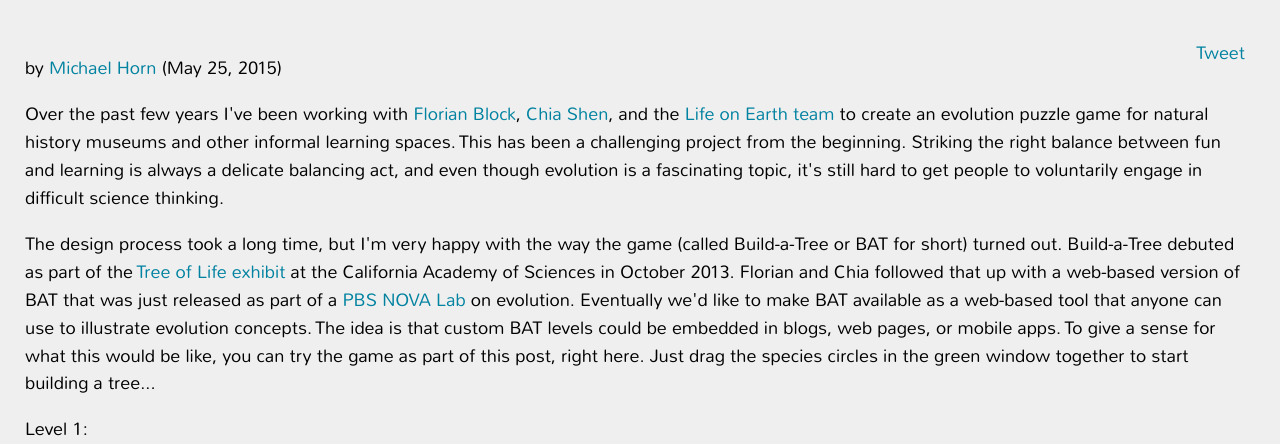
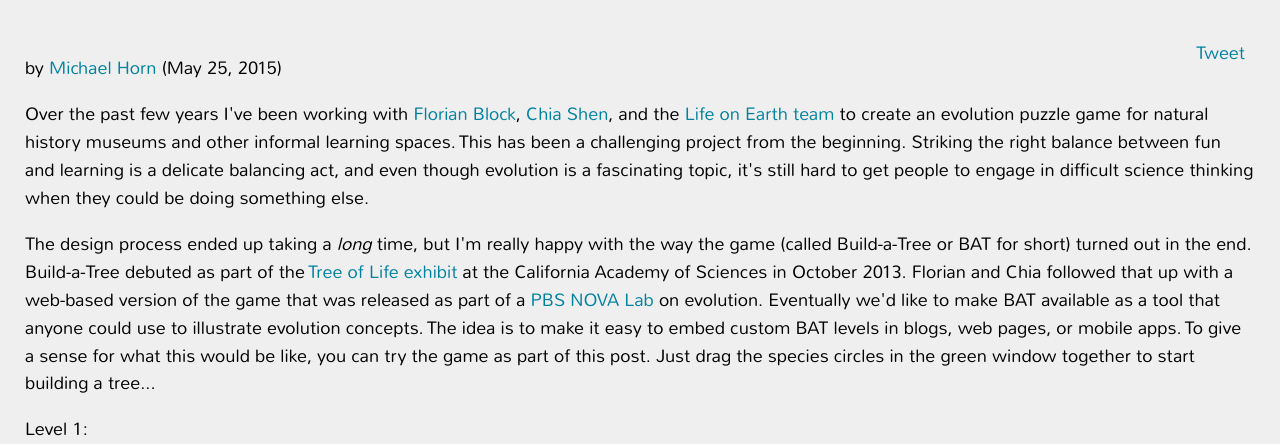
Before and after one commit to TIDAL-Lab/TIDALWeb, a Django app: template tidalweb/templates/blog/bat.html in a window 1280 px wide. Shown: the part 226-670 px from the top of the page. Run offline with Django 3.2, Linux system fonts and the light colour scheme; the template is opened without the code that fills it, so the values that code supplies are empty; some libraries are stand-ins or nearby versions; some web fonts are replaced.

Commit message:
underline A tags in print view; finished bat blog post

```diff
--- a/tidalweb/static/css/tidal-blog-print.css
+++ b/tidalweb/static/css/tidal-blog-print.css
@@ -33,3 +33,7 @@ header { display: none; }
 nav { display: none; }
 #splash { display: none; }
 #social-media-bar { display: none; }
+
+.content a {
+  text-decoration: underline;
+}
--- a/tidalweb/templates/blog/bat.html
+++ b/tidalweb/templates/blog/bat.html
@@ -22,27 +22,26 @@
 
     This has been a challenging project from the beginning.
 
-    Striking the right balance between fun and learning is always a delicate balancing act,
-
-    and even though evolution is a fascinating topic, it's still hard to get people to voluntarily engage in difficult
-    science thinking.
+    Striking the right balance between fun and learning is a delicate balancing act, and even though evolution is a
+    fascinating topic, it's still hard to get people to engage in difficult science thinking when they could be
+    doing something else.
   </p>
 
   <p>
-    The design process took a long time, but I'm very happy with the way the game (called Build-a-Tree or BAT for short)
-    turned out.
+    The design process ended up taking a <i>long</i> time, but I'm really happy with the way the game
+    (called Build-a-Tree or BAT for short) turned out in the end.
 
     Build-a-Tree debuted as part of the <a href="https://vimeo.com/51581735" target="_blank">Tree of Life exhibit</a> at the
     California Academy of Sciences in October 2013.
 
-    Florian and Chia followed that up with a web-based version of BAT that was just released as part of a
+    Florian and Chia followed that up with a web-based version of the game that was released as part of a
     <a href="http://www.pbs.org/wgbh/nova/labs/lab/evolution/" target="_blank">PBS NOVA Lab</a> on evolution.
 
-    Eventually we'd like to make BAT available as a web-based tool that anyone can use to illustrate evolution concepts.
+    Eventually we'd like to make BAT available as a tool that anyone could use to illustrate evolution concepts.
 
-    The idea is that custom BAT levels could be embedded in blogs, web pages, or mobile apps.
+    The idea is to make it easy to embed custom BAT levels in blogs, web pages, or mobile apps.
 
-    To give a sense for what this would be like, you can try the game as part of this post, right here.
+    To give a sense for what this would be like, you can try the game as part of this post.
 
     Just drag the species circles in the green window together to start building a tree...
   </p>
@@ -180,7 +179,7 @@
   you and the banana you ate for breakfast also share a distant, distant ancestor.
 
   The difference is that unlike your grandparent, this ancestor was a primoridal Eukaryotic organisms that carried
-  genetic information that is still shared by all plants and animals hundreds of millions of years later.
+  genetic information that is still shared by all plants and animals to this day.
   </p>
   <p>
   The second big idea is that there are <b>key evolutionary landmarks</b> that define
@@ -190,13 +189,13 @@
   One of my favorite examples is the <i>amniotic egg sac</i> that made it possible for the common ancestors of modern-day
   birds, mammals, and reptiles to lay eggs away from water and colonize newly accessible inland habitats.
 
-  Amphibians don't have this trait, which means that they have to return to the water in order to lay eggs and reproduce.
+  Amphibians don't have this trait, which means that they have to return to the water to lay eggs and reproduce.
   </p>
   <p>
   <img src="{% static 'images/blog/bat-figure1.png' %}" style="width: 45%; float: right; margin: 0 50px;" alt="a phylgenetic tree showing the relationships of spiders, butterflies, birds, dinosaurs, bats, and giraffes.">
   The last big idea relates to something called <b>tree-thinking skills</b>.
 
-  One of the most important representations of modern biology are called <i>cladograms</i> or <i>phylogenetic trees</i>.
+  One of the most important representations of modern biology is called a <i>cladogram</i> or a <i>phylogenetic tree</i>.
 
   These diagrams depict hypothesized relationships and traits of organisms,genes, or even proteins.
 
@@ -214,9 +213,9 @@
   </p>
 
   <p>
-  We had lots of other learning goals that were more factual in nature. For example, it might be nice if visitors learned
-  that lizards and humans are more closely related than than lizards and frogs. But this kind of factual knowledge is less
-  important to us than the big-picture conceptual goals that support a deeper understanding of evolution.
+  We had lots of other learning goals that were more factual in nature. For example, it would be nice if people learned
+  that lizards and humans are more closely related than than lizards and frogs. But this kind of factual knowledge was less
+  important than big-picture concepts that support a deeper understanding of evolution.
   </p>
 
   <h2>Design Principles</h2>
@@ -224,76 +223,72 @@
   To get at these learning objectives, our design was guided by a number of design principles mostly taken from research
   on learning, games, and museums.
 
-  One of the most important ideas for us is called <i>intrinsic integration</i>.
+  One of the most important concepts is called <i>intrinsic integration</i>.
 
-  This term was originally proposed by Yasmin Kafai and then elaborated on by Habgood &amp; Ainsorth in an
+  This concept was originally proposed by Yasmin Kafai and then elaborated on by Habgood &amp; Ainsorth in an
   influential <a href="http://dl.acm.org/citation.cfm?id=2215096">paper</a> in the Journal of the Learning Sciences.
 
-  Intrinsic integration is meant to contrast the edutainment movement of the 1990s in which game-like elements
-  and incentives were set up to motivate people to do something that they would otherwise be less interested in.
+  Intrinsic integration is meant to contrast with the edutainment movement of the 1990s in which game-like elements
+  and incentives were used to motivate kids to do educational activities that they would otherwise be less interested in.
 
-  In other words, in the case of gamified learning environments, you're not trying to make learning fun as much
-  as you're tying to make it more palatable.
+  In other words, it's not about making learning fun as much as it's about making it more palatable.
 
-  The difference with intrinsic integration is that the goal is not to use games as <i>extrinsic</i> motivators.
-
-  Instead you're trying more tightly integrate games and learning in three ways:
+  The difference with intrinsic integration is that you're trying to tightly integrate game play with
+  the target learning objectives. This has some important implications.
   </p>
 
   <p>
-  First and most important, games should be fun. This doesn't mean that they have to be easy (in fact quite the
-  opposite). But games shouldn't feel like drudge work or homework (unless your homework happens to be fun).
+  First and most important, games should be fun. This doesn't mean that they have to be easy, but they shouldn't
+  feel like drudge work.
   My friend <a href="http://www.snowdaylearninglab.org/">Nathan Holbert</a> thinks a lot about the fun factor in his
   dissertation reasearch with Uri Wilensky.
-  </p>
+  This also means that the fun parts of the game should be the same as the learning parts, which is what the word
+  <i>integration</i> refers to.
 
-  <p>
-  Second, the fun parts of the game should be the same as the learning parts. This is what the word <i>integration</i> refers to.
+  You want the most exciting and interesting bits of the game to be where players are engaging with your
+  learning objectives.
 
-  You want the most exciting and interesting aspects of the game to be the part where players are engaging with your
-  learning objectives.
-  </p>
-
-  <p>
   Lastly, the core mechanics of the game should involve the manipulation of external representations of the learning content.
-  This last part is jargony, but for us it just means that you play the game by building phylogenetic trees. These trees
-  are the same kinds of representations that real scientists use to describe evolutionary relationships in their research.
+  This last part is jargony, but for us it just means that you play the game by building phylogenetic trees. And, importantly,
+  these trees are similar to those used by real scientists use to describe evolutionary relationships.
   </p>
 
   <p>
   There was one other really important goal for us. Because we had initially designed BAT as a museum exhibit, the first 30
-  seconds of visitors' experience with the game is crucial. Sue Allen, who was writing about exhibit design at the Exploratorium in
-  San Francisco, called this principle <i>immediate apprehendability</i>.
+  seconds of visitors' experience with the game is crucial. Sue Allen, who was writing about exhibit design at the
+  Exploratorium in San Francisco, called this principle <i>immediate apprehendability</i>.
 
-  The same idea has also been referred to as <i>early assured success</i> by people at the Minnesota Science Museum.
+  The same idea has also been referred to as <i>early assured success</i> by the Science Museum of Minnesota.
 
   I just call this the 30-second rule. If visitors can't figure out what's going on with your exhibit in the first 30 seconds,
   they're going to walk away and find something else to do. This doesn't mean that they have to understand everything about
   the exhibit from top to bottom, but they at least need to get how they're supposed to play the game and get some positive
-  reinforcement around their actions. Scott Snibbe and Hayes Raffle have a great paper from the CHI conference in 2009 called
-  Social Immersive Media that discusses these design principles in more detail.
+  reinforcement around their actions. Scott Snibbe and Hayes Raffle have a great
+  <a href="http://static1.squarespace.com/static/54617fbbe4b0e09964383d07/t/547e2406e4b0d4a9ddc31822/1417552902537/2009SocialImmersive_CHI.pdf">paper</a>
+  from the CHI 2009 conference called Social Immersive Media that digs into some of they ways you can go about doing this.
   </p>
 
-<h2>First Iteration</h2>
+<h2>First Version</h2>
 <p>
-<img src="{% static 'images/blog/bat-figure3.png' %}" alt="Visitor holding times" style="width: 45%; float: right;">
 I started work on the design and programming for the first version of BAT in late 2010. For this first pass, I was preoccupied
 with playfulness and simplicity. To build trees, all you had to do was drag species tokens together on the touch screen.
 
 The order in which tokens were assembled would determine how the tree appeared.
 
-So, for example, if I dragged bats and birds together first, followed by humans, I would get the tree on the left side.
+So, for example, if you dragged bats and birds together first, followed by humans, you would get the tree shown below.
 
-But, if I dragged humans and bats together first, I would get the tree on the right.
+But, if you dragged humans and bats together first, you would get a different tree with humans and bats sharing a more
+recent common ancestor.
 
-If the tree you created was correct, it would appear white, and you would earn stars.
+If the tree you created was "incorrect", the tree would appear greyed out.
+But if it was correct, it would appear white, and you would earn stars.
 
-If it was incorrect, the tree would appear greyed out.
-
-With this design, the tree just appeared automatically with traits drawn in place, and there was no animated flow from the bottom
-of the tree to the top of the tree that you get with the current design.
+With this design, the tree structure just appeared automatically with traits drawn in place.
 </p>
-<img src="{% static 'images/blog/bat-figure4.png' %}" alt="Screenshot from the first iteration of BAT" style="width: 45%; float: right;">
+<div style="width: 100%; text-align: center;">
+<img src="{% static 'images/blog/bat-figure3.png' %}" alt="BAT Version 1 play" style="height: 3in;">
+<img src="{% static 'images/blog/bat-figure4.png' %}" alt="BAT Version 1 screenshot" style="height: 3in;">
+</div>
 <p>
 In some ways this first version of BAT seemed successful. Over the summer of 2011, we observed 188 visitors at the
 Harvard Museum of Natural History.
@@ -301,17 +296,19 @@ Harvard Museum of Natural History.
 Based on our observations, visitors generally seemed engaged, they were reasonably good at figuring out the game mechanics
 in a short amount of time, and lots of people stuck around to try to finish all seven levels that we offered.
 
-This shows the distribution of holding times.
+They even talked about evolution, although maybe not in the depth that we were hoping for.
 
 Around 70% of the visitors stuck around for at least a minute, and 28% longer than four minutes, which about what you want for an
 interactive museum exhibit.
 
-Shorter than that is an indication that people are struggling to figure out what they're supposed to do or that
+Shorter than that is an indication that people are struggling to figure out what they're supposed to do or worse that
 the activity is too shallow.
 
 Longer than that, and you risk causing a backup in the flow of visitors or distracting people from all of the other
 amazing things to see and do at the museum.
+<!--
 <img src="{% static 'images/blog/bat-htimes2.png' %}" alt="Visitor holding times" style="width: 45%; float: right;">
+-->
 </p>
 
 <p>
@@ -319,64 +316,147 @@ The multi-touch tabletop also seemed to provide decent support for collaboration
 
 Visitors worked together and crowded around all sides of the table, collaborating in ways both expected and unexpected.
 
-They even talked about evolution, although maybe not in the depth that we were hoping for.
+So all of this was pretty good, but there were a few big problems as well:
 
-So all of this was pretty good, but there were some big problems as well:
-</p>
-<ol>
-<li>Because of our emphasis on simplicity, people were only indirectly manipulating the tree.
-The tree just appeared when you dragged species together.
+First, because of our emphasis on simplicity, people were only indirectly manipulating the tree structure by dragging.
+species together.
+
 This meant that there was a lack of direct control over the placement of the tips in the tree.
 To try different combinations, you had to drag the tree apart and start over.</li>
 
-<li>People also had difficulty connecting traits to their corresponding species. Since common traits were one of our
-most important learning objectives, this seemed like a big shortcoming.
-This also seemed to impact their tree thinking skills.</li>
+Second, people had difficulty connecting traits to their corresponding species.
 
-<li>People weren't using the help function for the most part.
-And, when they did use it, it didn't really tell you anything useful about the traits.</li>
-</ol>
+Since the idea of shared traits was one of our most important learning objectives, this seemed like a big shortcoming.
+
+Lastly, people weren't using the help function for the most part.
+And, even when they did use it, it didn't really tell you anything useful about the traits.
+</p>
+
 <p>
-All of this was evident as we watched people play. Even though lots of people were determined to finish the entire game,
-you saw a shift as they advanced to the harder levels.
+All of this was clear from watching visitors play at the museum.
+
+Even though lots of people were determined to finish the entire game, there was a shift as they advanced to the harder levels.
+
 They would start to understand what was going on after the first few levels, but as the levels got harder, they would
 give up and revert to trying random combinations without much thinking.
-Some early thrashing like this is good, but they weren't able to
-use what they had learned in early levels to systemmatically solve the harder levels.
 
-FIGURE WITH upsidedown U-SHAPED CURVE. Trial and error versus systemmatic thinking | Levels increasing on the X-axis.
+Some early thrashing like this is probably good, but people weren't able to use what they had learned in early
+levels to systemmatically solve the puzzles in the harder levels.
 </p>
 
-<h2>Second Iteration</h2>
+<h2>Second Version</h2>
 <p>
-Based on these problems, it seemed like it was time for a redesign. We had a bunch of design sessions with paper prototypes to try
-and hash out some new approaches. Then Florian Block took these ideas and built a new prototype with several great new features:
+Based on these problems, it seemed like it was time for a redesign. We started with a series of design sessions with
+paper prototypes. Then Florian Block took the best of these ideas and built a new prototype with several new features.
+First, traits are objects in their own right that players have to drag and place on the tree to solve levels.
+
+Players also had much more direct control over the structure of tree itself. Florian introduced <i>splitter</i> tokens
+that can be dragged onto the tree in order to introduce branching points.
+
+Once branching points were defined, it was easy to rearrange the species tokens along the canopy of the tree.
+
+So the order in which players placed species tokens on the tree was much less important.
+
+Florian also introduced an animated flow from the root of the tree up to the tips.
+
+The nice part about this flow was that it showed how traits would spread through branching points to all
+descendants of a particular clade. This reinforced tree thinking skills and the idea of shared ancestral traits.
+
+Finally, a new microscope feature let visitors learn more about the traits themselves and what those traits
+mean for different species.
 </p>
-<ol>
-<li>Traits are objects in their own right that players have to place on the tree to solve levels.</li>
-<li>Players also had to drag <i>splitter</i> tokens onto the tree in order to introduce branching points.</li>
-<li>It was easy to rearrange tips on the tree once the branching points were in place. So the order in which players placed species
-on the tree was less important.</li>
-<li>Florian introduced an animated flow from the root of the tree up to the tips. The nice part about this flow was that it showed
-how traits would spread through branching points to all descendants in a particular clade. </li>
-<li>A new microscope feature let visitors learn more about the traits themselves and what those traits mean for different species.</li>
-</ol>
-FIGURE with arrows annotating the features.
+<div style="width: 100%; text-align: center;">
+<img src="{% static 'images/blog/bat-figure6.png' %}" alt="BAT version 2" style="height: 2.6in;">
+<img src="{% static 'images/blog/bat-figure7.png' %}" alt="New BAT microscope feature" style="height: 2.6in;">
+</div>
 <p>
-We tested this version at the Field Museum in Chicago with X parent-child dyads. We're still in the process of analyzing the video
-data from this study, but we saw some important shifts in game play.
+We tested this new version at the Field Museum in Chicago with 40 parent-child pairs.
+
+We're still in the process of analyzing the video data from this study, but we saw some important shifts in game play.
+
+First, the game was clearly harder; you have to think more, especially in the earlier levels.
+
+But, players were also focusing much more on the tree itself and the relationships between traits and organisms.
+
+This seemed like a huge improvement that was reflected in the kind of evolution talk that we were hearing from players.
+
+The microscope, when it was used, also seemed much more informative and helpful than the help feature in the previous verison.
 </p>
+<p>
+All of this seemed like a positive step forward. Our biggest worry was that we had lost a little of playfulness
+of the original game and that it was a little too hard for families to figure out what they were supposed to do
+without explicit scaffolding. And that led to another revision...
+</p>
+
+<h2>Third Version and Beyond?</h2>
+<p>
+Our last major iteration tried to combine the best parts of the previous two versions. For the most part this meant removing
+the splitter tokens and bringing back the features that let people build trees by touching species tokens together.
+
+Of course, it's a little more complicated than that because we wanted to make it easier to reorganize the tree structure
+without having to tear everything apart and start from scratch. This meant that Flo and I spent a lot of time refining the
+interaction to be intuitive and simple, but flexible as well.
+
+So that's where we are. Please send your comments, feedback, and suggestions!
+
+</p>
+
+<h2>Other stuff to read</h2>
+
 <ul>
-<li>The game is harder; you have to think more.</li>
-<li>But players are really focusing much more on the tree itself and the relationships between traits and organisms.</li>
-<li>The microscope, when it's used, is way more informative and helpful than the help feature in the previous verison.</li>
+<li>Snibbe, S. and H. Raffle. (2009).
+<a href="http://www.snibbe.com/research/social/">Social Immersive Media: Pursuing best practices
+for multi-user interactive camera/projector exhibits.</a>
+Proceedings of the ACM Conference on Human Factors in Computing Systems (CHI'09).</li>
+
+<li>
+Villanosa, K., Block, F., Horn, M.S., Shen, C. (2014).
+<a href="http://tidal.northwestern.edu/media/files/pubs/bat-gls-2014.pdf">
+Build-a-Tree: Parent-child gaming to learn about evolution in museum settings.</a>
+Games, Learning, and Society (GLS'14). </li>
+
+<li>Horn, M.S., Leong, Z.A., Block, F., Diamond, J., Evans, E.M., Phillips, B., Shen, C. (2012).
+<a href="http://tidal.northwestern.edu/media/files/pubs/horn-chi-2012.pdf">
+Of BATs and APEs: An interactive tabletop game for natural history museums.</a>
+Proceedings of the ACM Conference on Human Factors in Computing Systems (CHI'12). </li>
+
+<li>Sue Allen. (2004).
+<a href="http://onlinelibrary.wiley.com/doi/10.1002/sce.20016/abstract">
+Designs for learning: Studying science museum exhibits that do more than entertain.</a>
+Science Education, 88(S1), S17–S33.</li>
+
 </ul>
-<p>
-All of this seemed like a positive step forward. Our biggest worry was that we had lost a little of playfulness of the original game
-and that it was a little too hard for families to figure out what they were supposed to do without explicit scaffolding.
-</div>
 
 
+
+<h2>Credits</h2>
+<p>
+Lots of people helped make BAT possible.
+
+The Life on Earth Team included
+
+Chia Shen (Harvard University),
+Judy Diamond (University of Nebraska State Museum),
+E. Margaret Evans (University of Michigan),
+Michael Horn (Northwestern University),
+Florian Block (Harvard University), and
+Brenda Phillips (Boston University).
+Zeina Atrash Leong (Northwestern University) and
+Krystal Villanosa (Northwestern University) ran the studies at the
+Field Museum and the Harvard Museum of Natural History with the assistance
+of Audrey Hosford.
+Sebastian Velez verified the evolutionary relationships that appear in the game and
+provided valuable help identifying appropriate biological traits.
+
+We thank the Harvard Museum of Natural History and Janis Sacco,
+and the Field Museum and Matt Matcuk and Jaap Hoogstraten
+for allowing us to conduct this research in their galleries.
+
+Finally, we thank the National Science Foundation for their support of this project (DRL-1010889).
+Any opinions, findings and conclusions or recommendations expressed in this material are those of
+the authors and do not necessarily reflect the views of the National Science Foundation.
+</p>
+</div>
 <br>
 <br>
   <script id="bat-tip-data" type="application/json">
```
